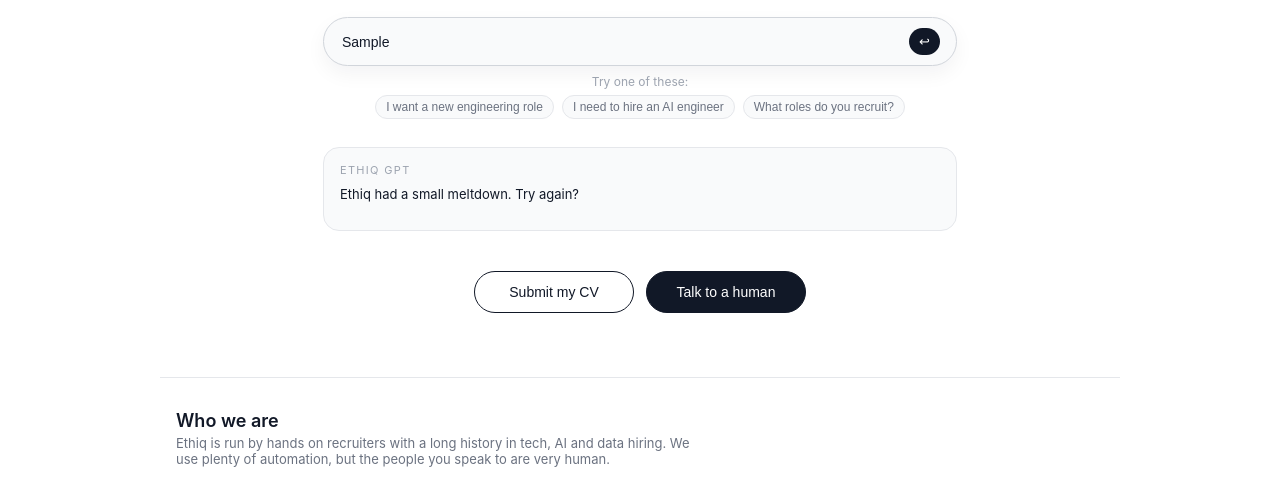
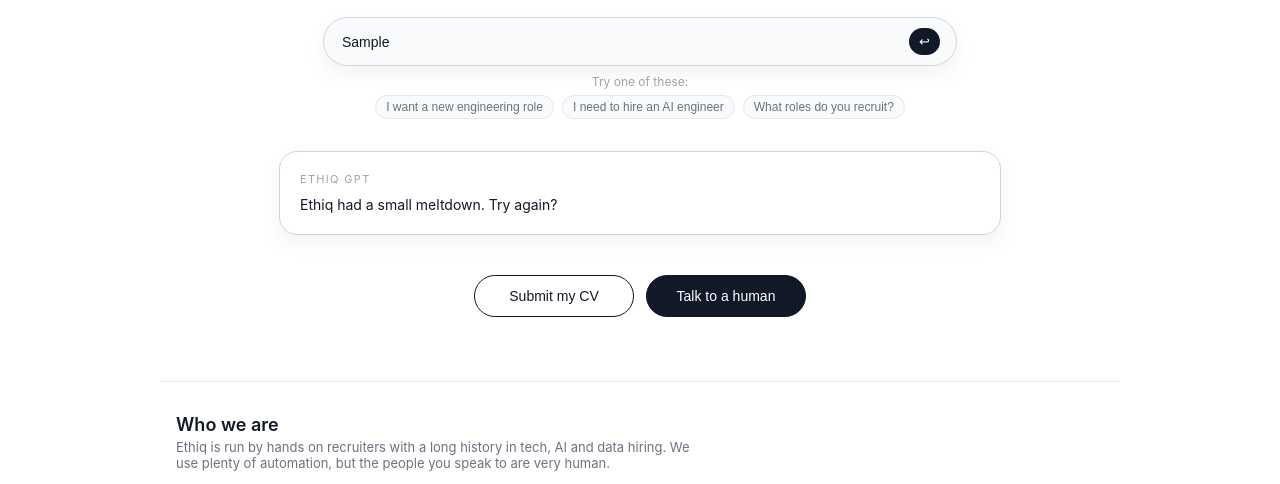
Before and after one commit to JamesWilsonLondon/ethiq-play, a website: page index.html in a window 1280 px wide. Both pictures are taken after typing "Sample" into the empty fields and a click on the button "↩︎". Shown: the part 263-747 px from the top of the page. Drawn offline with nearby package versions, Linux system fonts and the light colour scheme; no server answers.

Commit message:
Refactor AI response styles in index.html
Updated styles for the AI response section, including adjustments to max-width, margin, padding, border radius, and font size. Improved layout for Markdown content.

```diff
--- a/index.html
+++ b/index.html
@@ -231,16 +231,17 @@
     }
 
     .ai-response {
-      max-width: 600px;
-      margin: 28px auto 0;
-      padding: 14px 16px;
-      border-radius: 16px;
-      border: 1px solid var(--border);
-      background: var(--pill-bg);
-      font-size: 13px;
-      line-height: 1.6;
+      max-width: 680px;
+      margin: 32px auto 0;
+      padding: 18px 20px;
+      border-radius: 18px;
+      border: 1px solid var(--border-soft);
+      background: var(--bg);
+      font-size: 14px;
+      line-height: 1.7;
       text-align: left;
       display: none;
+      box-shadow: var(--shadow-soft);
     }
 
     .ai-response-label {
@@ -252,30 +253,35 @@
     }
 
     /* Markdown styles for the AI response content */
+    #aiResponseText {
+      margin-top: 4px;
+    }
+
     #aiResponseText h1,
     #aiResponseText h2,
     #aiResponseText h3 {
       font-weight: 600;
-      margin-top: 1rem;
-      margin-bottom: 0.5rem;
+      margin-top: 0.75rem;
+      margin-bottom: 0.35rem;
+      letter-spacing: -0.01em;
     }
 
     #aiResponseText p {
-      margin: 0 0 0.75rem 0;
+      margin: 0 0 0.9rem 0;
     }
 
-    #aiResponseText ul {
-      padding-left: 1.25rem;
-      margin: 0 0 0.75rem 0;
+    #aiResponseText p:last-child {
+      margin-bottom: 0;
     }
 
+    #aiResponseText ul,
     #aiResponseText ol {
-      padding-left: 1.25rem;
-      margin: 0 0 0.75rem 0;
+      padding-left: 1.6rem;
+      margin: 0 0 0.9rem 0;
     }
 
     #aiResponseText li {
-      margin-bottom: 0.25rem;
+      margin-bottom: 0.35rem;
     }
 
     #aiResponseText strong {
@@ -288,7 +294,8 @@
     }
 
     #aiResponseText code {
-      font-family: ui-monospace, SFMono-Regular, Menlo, Monaco, Consolas, "Liberation Mono", "Courier New", monospace;
+      font-family: ui-monospace, SFMono-Regular, Menlo, Monaco, Consolas,
+        "Liberation Mono", "Courier New", monospace;
       background-color: var(--pill-bg-soft);
       padding: 0.15rem 0.3rem;
       border-radius: 4px;
```
